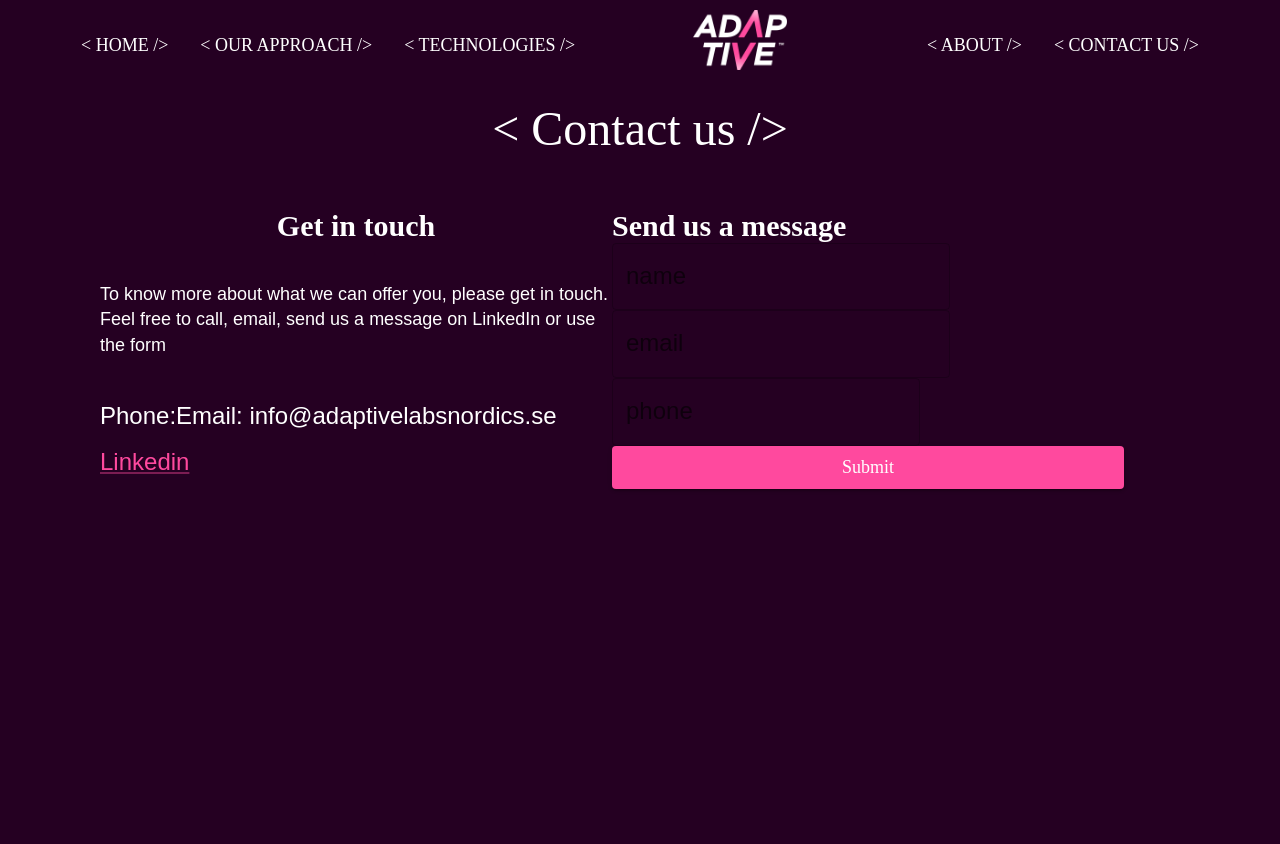
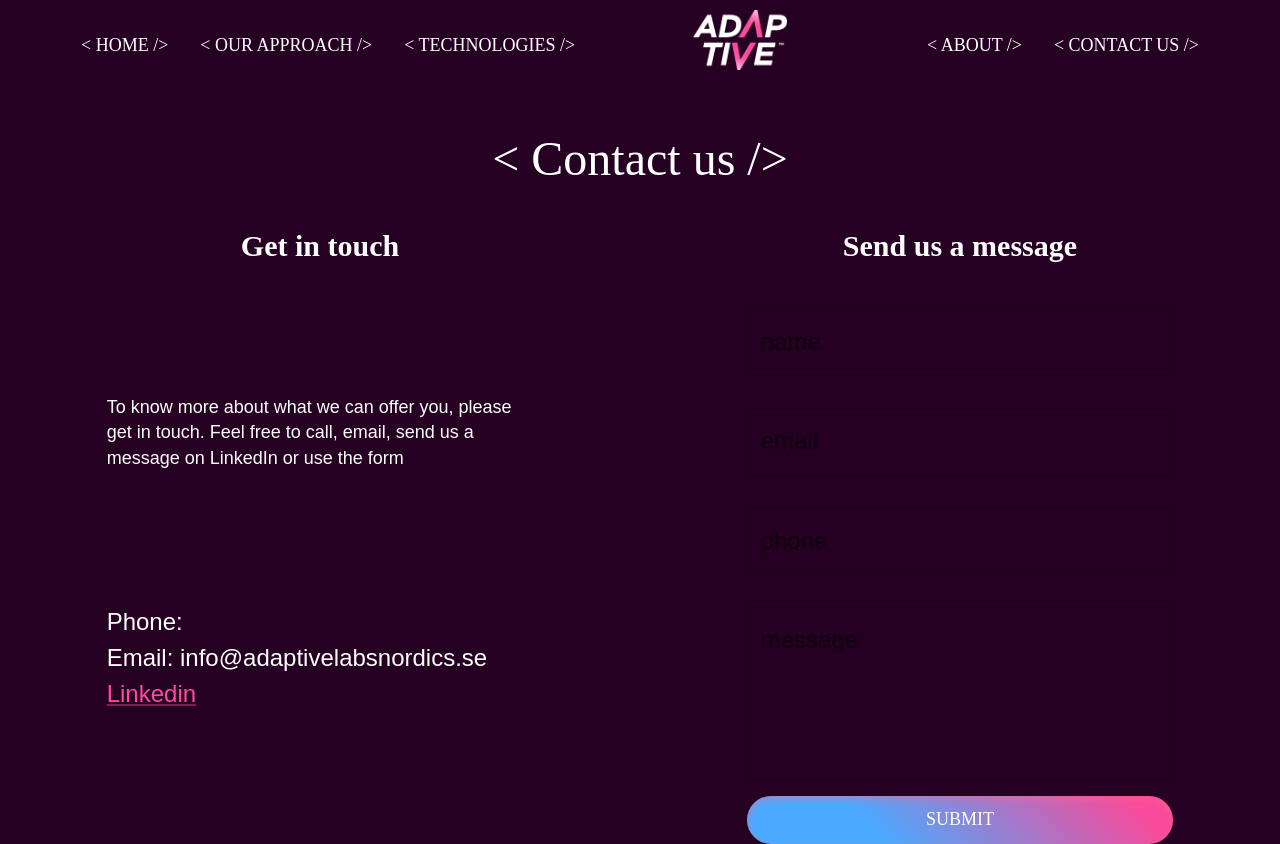
Before and after one commit to Adaptive-Technologies/adaptive_website, a React (Create React App) app: page / in a window 1280 px wide. Before the commit the page ends 800 px from the top, so only its background shows below. Built offline with nearby package versions, Linux system fonts and the light colour scheme.

Commit message:
adds styling to contact us section

```diff
--- a/src/components/ContactForm.jsx
+++ b/src/components/ContactForm.jsx
@@ -2,11 +2,9 @@ import { useForm } from 'react-hook-form'
 import * as yup from 'yup'
 import { yupResolver } from '@hookform/resolvers/yup'
 import { controlProps } from '../modules/adaptiveHelper'
-import { Typography, TextField, Button, Box } from '@mui/material'
-import useStyles from '../theme/views/contactUs.theme'
+import { TextField, Button } from '@mui/material'
 
 const ContactForm = () => {
-  const classes = useStyles()
   const shape = {
     name: yup.string().required,
     email: yup.string().required,
@@ -26,12 +24,25 @@ const ContactForm = () => {
     alert(JSON.stringify(formData))
   }
   return (
-    <form onSubmit={handleSubmit(onSubmit)}>
-      <Typography variant='h3'>Send us a message</Typography>
-      <TextField {...controlProps(register, errors, labels[0])} />
-      <TextField {...controlProps(register, errors, labels[1])} />
-      <TextField {...controlProps(register, errors, labels[2])} multiline />
-      <Button variant='contained' fullWidth type='submit'>
+    <form onSubmit={handleSubmit(onSubmit)} data-cy='contact-us-form'>
+      <TextField
+        data-cy='contact-us-form-name'
+        {...controlProps(register, errors, labels[0])}
+      />
+      <TextField
+        data-cy='contact-us-form-email'
+        {...controlProps(register, errors, labels[1])}
+      />
+      <TextField
+        data-cy='contact-us-form-phone'
+        {...controlProps(register, errors, labels[2])}
+      />
+      <TextField
+        data-cy='contact-us-form-message'
+        {...controlProps(register, errors, labels[3])}
+        multiline
+      />
+      <Button special='gradient' fullWidth type='submit'>
         Submit
       </Button>
     </form>
--- a/src/components/ContactUs.jsx
+++ b/src/components/ContactUs.jsx
@@ -9,25 +9,30 @@ const ContactUs = () => {
 
   return (
     <>
-      <Box className={classes.container}>
       <Box className={classes.headerText}>
-          <Typography variant='h2' className={classes.header}>
+        <Typography
+          variant='h2'
+          className={classes.header}
+          data-cy='contact-us-header'>
           {'< Contact us />'}
         </Typography>
       </Box>
-        <Box className={classes.contentContainer}>
-          <Grid item container lg={6}>
-            <Grid container className={classes.contactUsHeaderText}>
-              <Typography variant='h3'>Get in touch</Typography>
-            </Grid>
-            <Grid container className={classes.contactUsText}>
-              <Typography variant='body2'>
-                To know more about what we can offer you, please get in touch.
-                Feel free to call, email, send us a message on LinkedIn or use
-                the form
+      <Box className={classes.container}>
+        <Grid item container lg={1}></Grid>
+        <Grid item container lg={4}>
+          <Grid item container className={classes.contactUsHeader}>
+            <Typography variant='h3' data-cy='contact-us-sub-header'>
+              Get in touch
             </Typography>
           </Grid>
-            <Grid container className={classes.contactOptions}>
+          <Box className={classes.text}>
+            <Typography variant='body2' data-cy='contact-us-text'>
+              To know more about what we can offer you, please get in touch.
+              Feel free to call, email, send us a message on LinkedIn or use the
+              form
+            </Typography>
+          </Box>
+          <Box>
             <Typography variant='body1'>Phone: </Typography>
             <Typography variant='body1'>
               Email: info@adaptivelabsnordics.se
@@ -37,14 +42,16 @@ const ContactUs = () => {
               href='https://www.linkedin.com/company/adaptive-labs-nordics/'>
               <Typography>Linkedin </Typography>
             </Link>
-            </Grid>
-          </Grid>
-          <Grid item container lg={6}>
-            <Box className={classes.form}>
-              <ContactForm />
           </Box>
         </Grid>
-        </Box>
+        <Grid item container lg={2}></Grid>
+        <Grid item container lg={4} className={classes.contactUsHeader}>
+          <Typography variant='h3' data-cy='contact-us-form-header' className={classes.formHeader}>
+            Send us a message
+          </Typography>
+          <ContactForm />
+        </Grid>
+        <Grid item container lg={1}></Grid>
       </Box>
     </>
   )
--- a/src/theme/theme.js
+++ b/src/theme/theme.js
@@ -3,7 +3,20 @@ import palette from './palette.theme'
 
 const theme = createTheme({
   palette: palette,
+
   components: {
+    MuiTextField: {
+      styleOverrides: {
+        root: {
+          margin: '1rem 0',
+        },
+      },
+      defaultProps: {
+        variant: 'outlined',
+        fullWidth: true,
+        minRows: 4,
+      },
+    },
     MuiTab: {
       styleOverrides: {
         root: {
@@ -26,7 +39,7 @@ const theme = createTheme({
     MuiButton: {
       variants: [
         {
-          props: { special: 'gradiant' },
+          props: { special: 'gradient' },
           style: {
             background: 'linear-gradient(45deg, #4ba9ff 30%, #f84b9b 90%)',
             border: 0,
@@ -117,25 +130,6 @@ const theme = createTheme({
       fontSize: '24px',
     },
   },
-  overrides: {
-    MuiTextField: {
-      root: {
-        margin: '1rem 0',
-      },
-    },
-  },
-  props: {
-    MuiTextField: {
-      variant: 'outlined',
-      fullWidth: true,
-      minRows: 4,
-    },
-    MuiButton: {
-      variant: 'contained',
-      size: 'large',
-      color: 'primary',
-    },
-  },
 })
 
 export default theme
--- a/src/theme/views/contactUs.theme.js
+++ b/src/theme/views/contactUs.theme.js
@@ -1,36 +1,26 @@
 import { makeStyles } from '@mui/styles'
 
 const useStyles = makeStyles((theme) => ({
-  container: {
-    width: '100%',
-    paddingTop: '20px',
-  },
   headerText: {
-    width: '100%',
     display: 'flex',
     justifyContent: 'center',
-    paddingBottom: '50px',
-  },
-  contentContainer: {
-    display: 'flex',
-    width: '80%',
-    marginLeft: '100px',
+    paddingTop: '50px',
   },
 
-  contactUsHeaderText: {
+  container: {
+    display: 'flex',
+    paddingTop: '40px',
+  },
+
+  contactUsHeader: {
     justifyContent: 'center',
   },
-  contactUsText: {
-    justifyContent: 'flex-start',
-    paddingTop: '20px',
+
+  text: {
+    maxWidth: '100%',
   },
-  contactOptions: {
-    flexDirection: 'column',
-    paddingTop: '20px',
-  },
-  form: {
-    display: 'flex',
-    justifyContent: 'center',
+  formHeader: {
+    paddingBottom: '30px',
   },
 }))
 
```
Lines whose indentation alone changed are shown as unchanged.
